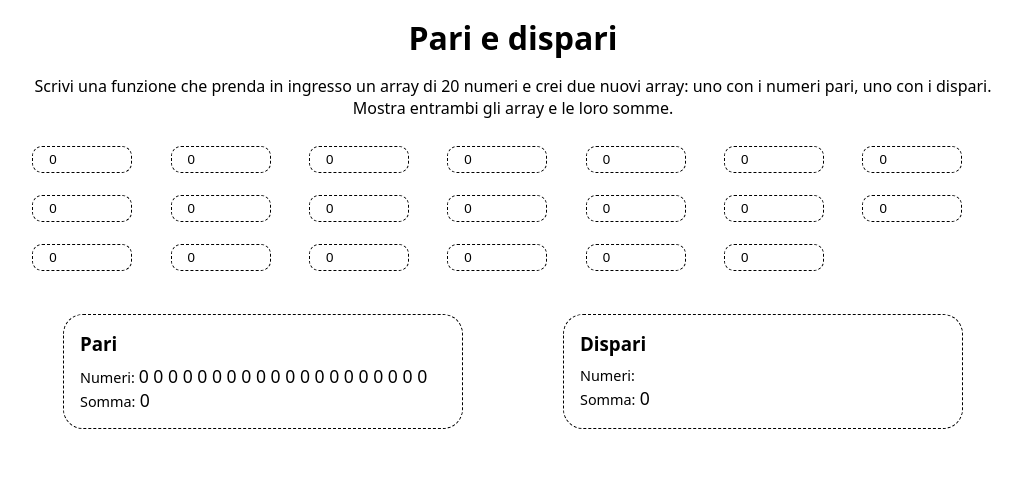
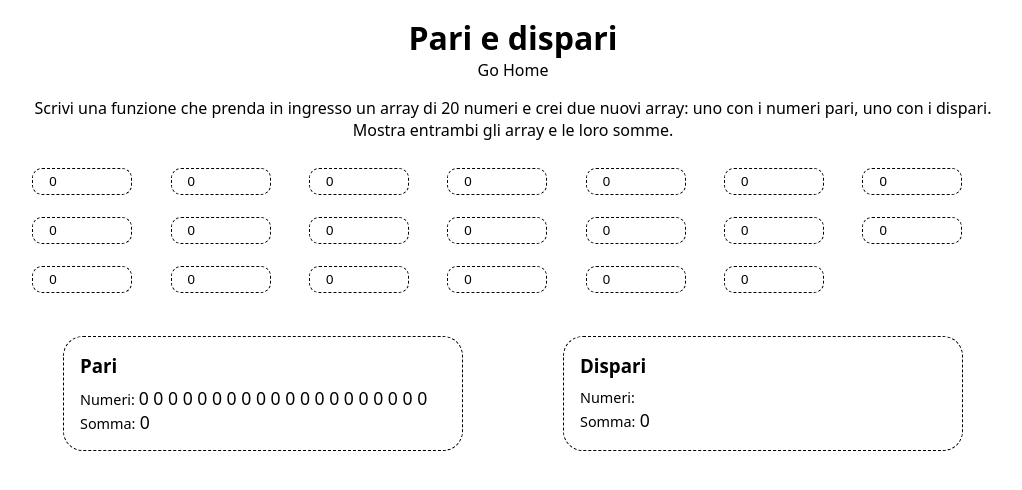
Before and after one commit to andrea-pugliatti/js-training, a React (Vite) app: page /odd-even in a window 1280 px wide. Shown: the top 490 px of the page, without its empty margins (127-1149 px from the left). Built offline with nearby package versions, Linux system fonts and the light colour scheme.

Commit message:
Add link to go home in OddEven

```diff
--- a/src/index.css
+++ b/src/index.css
@@ -128,6 +128,15 @@
 	.title {
 		text-align: center;
 		padding: 1rem;
+
+		a {
+			color: black;
+			text-decoration: none;
+			&:hover {
+				text-decoration: underline;
+			}
+		}
+
 		& > * + * {
 			margin-top: 1rem;
 		}
--- a/src/pages/OddEven.jsx
+++ b/src/pages/OddEven.jsx
@@ -1,6 +1,7 @@
 /** biome-ignore-all lint/suspicious/noArrayIndexKey: <Ignore linter> */
 /** biome-ignore-all lint/correctness/useExhaustiveDependencies: <Biome bug> */
 import { useEffect, useState } from "react";
+import { Link } from "react-router-dom";
 
 export default function OddEven() {
 	const [numbers, setNumbers] = useState(Array(20).fill(0));
@@ -37,6 +38,7 @@
 			<div className="odd-even">
 				<div className="title">
 					<h1>Pari e dispari</h1>
+					<Link to={"/"}>Go Home</Link>
 					<p>
 						Scrivi una funzione che prenda in ingresso un array di 20 numeri e
 						crei due nuovi array: uno con i numeri pari, uno con i dispari.
```
Also changed, not shown: 1 other file (tests, documents, lock files or other folders).
